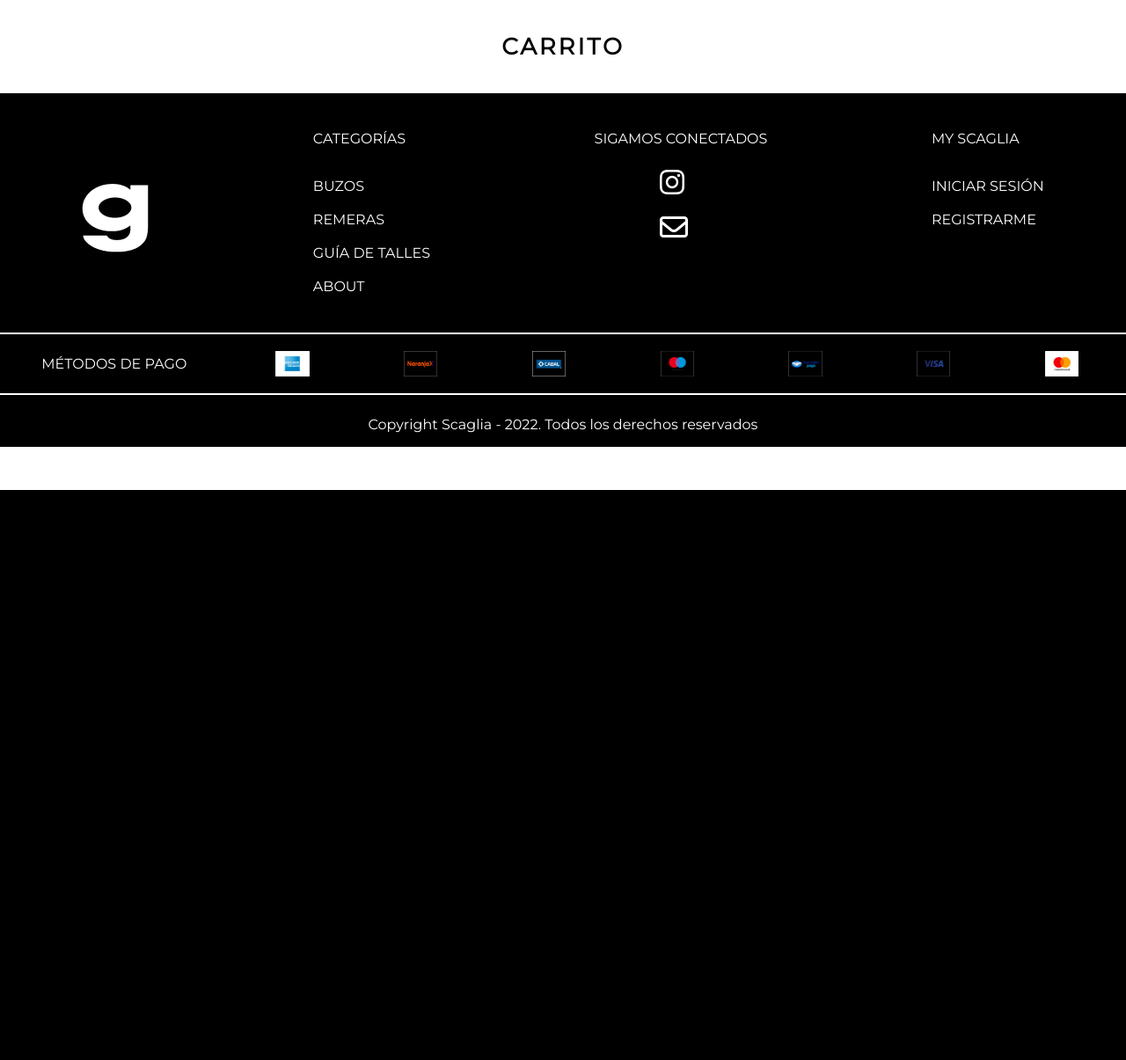
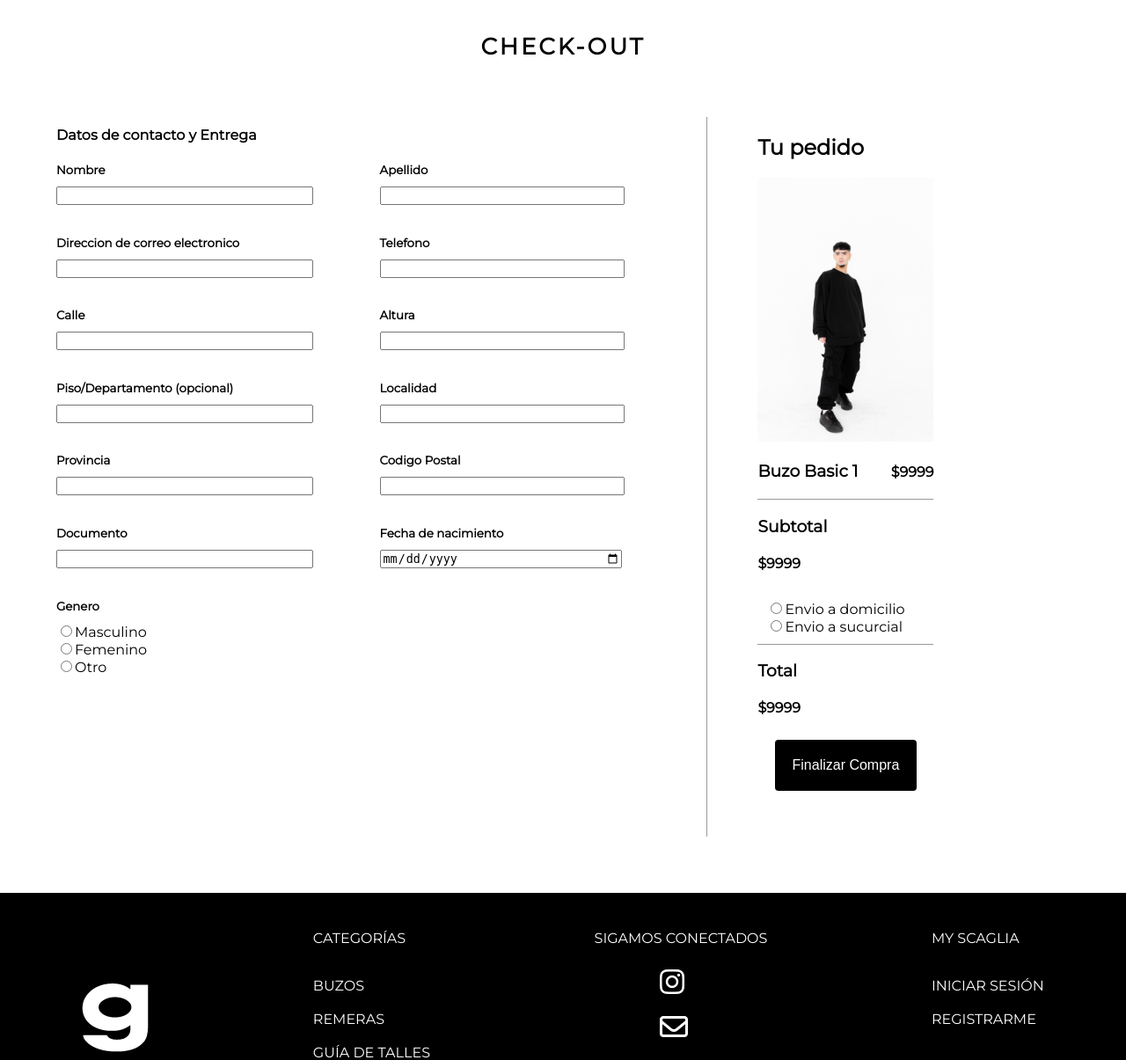
Before and after one commit to MilagrosLuzS/ScagliaClothing, a PHP site: page /Carrito.html in a window 1280 px wide. Shown: the part 243-1448 px from the top of the page at 88% size. Before the commit the page ends 800 px from the top, so only its background shows below. Run offline with PHP 8.4, Linux system fonts and the light colour scheme; some libraries are stand-ins or nearby versions.

Commit message:
carritouuuu

```diff
--- a/Carrito.html
+++ b/Carrito.html
@@ -6,10 +6,10 @@
             <meta name="description" content="Apasionados del diseño. Elevamos básicos al siguiente nivel, vistiendo distinto.">
             <meta name="viewport" content="width=device-width, initial-scale=1.0">
 
-            <title>About</title>
+            <title>CARRITO</title>
 
             <link rel="stylesheet" type="text/css" href="styles.css">
-            <link rel="stylesheet" type="text/css" href="styles-about.css">
+            <link rel="stylesheet" type="text/css" href="styles-carrito.css">
             <link rel="stylesheet" type="text/css" href="responsive.css"
 
             <link rel="preconnect" href="https://fonts.gstatic.com">
@@ -56,7 +56,105 @@
             </header>
 
             <div class="titulo">
-                <h1><strong>CARRITO</strong></h1>
+                <h1><strong>CHECK-OUT</strong></h1>
+            </div>
+            <div class="gral">
+                <div class="contenedor">
+                    <h2><strong>Datos de contacto y Entrega</strong></h2>
+                    <div class="grid">
+                        <div class="input_contenedor">
+                            <h2>Nombre</h2>
+                            <input type="text">
+                        </div>
+                        <div class="input_contenedor">
+                            <h2>Apellido</h2>
+                            <input type="text">
+                        </div>
+                        <div class="input_contenedor">
+                            <h2>Direccion de correo electronico</h2>
+                            <input type="text">
+                        </div>
+                        <div class="input_contenedor">
+                            <h2>Telefono</h2>
+                            <input type="text">
+                        </div>
+                        <div class="input_contenedor">
+                            <h2>Calle</h2>
+                            <input type="text">
+                        </div>
+                        <div class="input_contenedor">
+                            <h2>Altura</h2>
+                            <input type="text">
+                        </div>
+                        <div class="input_contenedor">
+                            <h2>Piso/Departamento (opcional)</h2>
+                            <input type="text">
+                        </div>
+                        <div class="input_contenedor">
+                            <h2>Localidad</h2>
+                            <input type="text">
+                        </div>
+                        <div class="input_contenedor">
+                            <h2>Provincia</h2>
+                            <input type="text">
+                        </div>
+                        <div class="input_contenedor">
+                            <h2>Codigo Postal</h2>
+                            <input type="text">
+                        </div>
+                        <div class="input_contenedor">
+                            <h2>Documento</h2>
+                            <input type="text">
+                        </div>
+                        <div class="input_contenedor">
+                            <h2>Fecha de nacimiento</h2>
+                            <input type="date" class="input-text " name="birth_date" id="birth_date" placeholder="dd/mm/yyyy" value="">
+                        </div>
+                        <div class="input_genero">
+                            <h2>Genero</h2>
+                            <div>
+                                <input name="genero" type="radio" value="Masculino"/>Masculino
+                            </div>
+                            <div>
+                                <input name="genero" type="radio" value="Femenino"/>Femenino
+                            </div>
+                            <div>
+                                <input name="genero" type="radio" value="Otro"/>Otro
+                            </div>
+                        </div>
+                    </div>
+
+
+                </div>
+                <section class="pedido">
+                    <h2><strong>Tu pedido</strong></h2>
+                    <div class="producto_user">
+                        <img src="multimedia/Fotos/bbasic1.jpg"/>
+                        <div class="data_product">
+                            <h3>Buzo Basic 1</h3>
+                            <h4>$9999</h4>
+                        </div>
+                    </div>
+                    <div class="subtotal">
+                        <h3>Subtotal</h3>
+                        <h4>$9999</h4>
+                    </div>
+                    <div class="envio">
+                        <div>
+                            <input name="envio" type="radio" value="Domicilio"/>Envio a domicilio
+                        </div>
+                        <div>
+                            <input name="envio" type="radio" value="Sucursal"/>Envio a sucurcial
+                        </div>
+                    </div>
+                    <div class="total">
+                        <h3>Total</h3>
+                        <h4>$9999</h4>
+                    </div>
+                    <div class="submit">
+                        <a href="#"><input type="submit" value="Finalizar Compra" class="button"></a>
+                    </div>
+                </section>
             </div>
 
             <footer>
--- a/styles-carrito.css
+++ b/styles-carrito.css
@@ -1,9 +1,102 @@
 .titulo{
     padding-top: 20px;
-    padding-bottom: 20px;
     color: black;
     text-transform: capitalize;
     letter-spacing: 3px;
     text-align: center;
     font-size: small;
 }
+
+.gral{
+    display: flex;
+    flex-direction: row;
+    flex-wrap: wrap;
+    margin: 5% 5% 5% 5%;
+}
+
+.grid{
+    display: grid;
+    grid-template-columns: auto auto;
+    column-gap: 60%;
+    row-gap: 5%;
+    padding-bottom: 20%;
+}
+
+.contenedor{
+    padding-right: 30%;
+    padding-bottom: 20%;
+}
+
+.input_contenedor input{
+    width: 120%;
+}
+
+.input_genero{
+    margin-bottom: 15px;
+}
+
+.input_contenedor{
+    width: 180%;
+}
+
+.contenedor h2{
+    font-size: smaller;
+}
+
+.contenedor strong{
+    font-size: medium;
+}
+
+.producto_user img{
+    width: 200px;
+    height: 300px;
+}
+
+.pedido{
+    display: flex;
+    flex-direction: column;
+    flex-wrap: wrap;
+    padding-left: 5%;
+    padding-right: 5%;
+    border-left: solid 1px;
+    border-color: #999;
+}
+
+.data_product{
+    display: flex;
+    flex-direction: row;
+    flex-wrap: wrap;
+    justify-content: space-between;
+    border-bottom: solid 1px;
+    border-color: #999;
+}
+
+.envio{
+    padding: 5%;
+    border-bottom: solid 1px;
+    border-color: #999;
+}
+
+.submit{
+    display: flex;
+    flex-direction: row;
+    justify-content: center;
+}
+
+.button{
+    border-radius: 4px;
+    background-color: black;
+    border: none;
+    color:white;
+    text-align: center;
+    font-size:medium;
+    padding: 20px;
+    width: aut;
+    transition: all 0.5s;
+    cursor: pointer;
+    margin: 5px;
+}
+
+.submit a:hover .button{
+    background-color: #99ff33;
+}
```
Also changed, not shown: styles-producto.css (+8 -4 lines).
